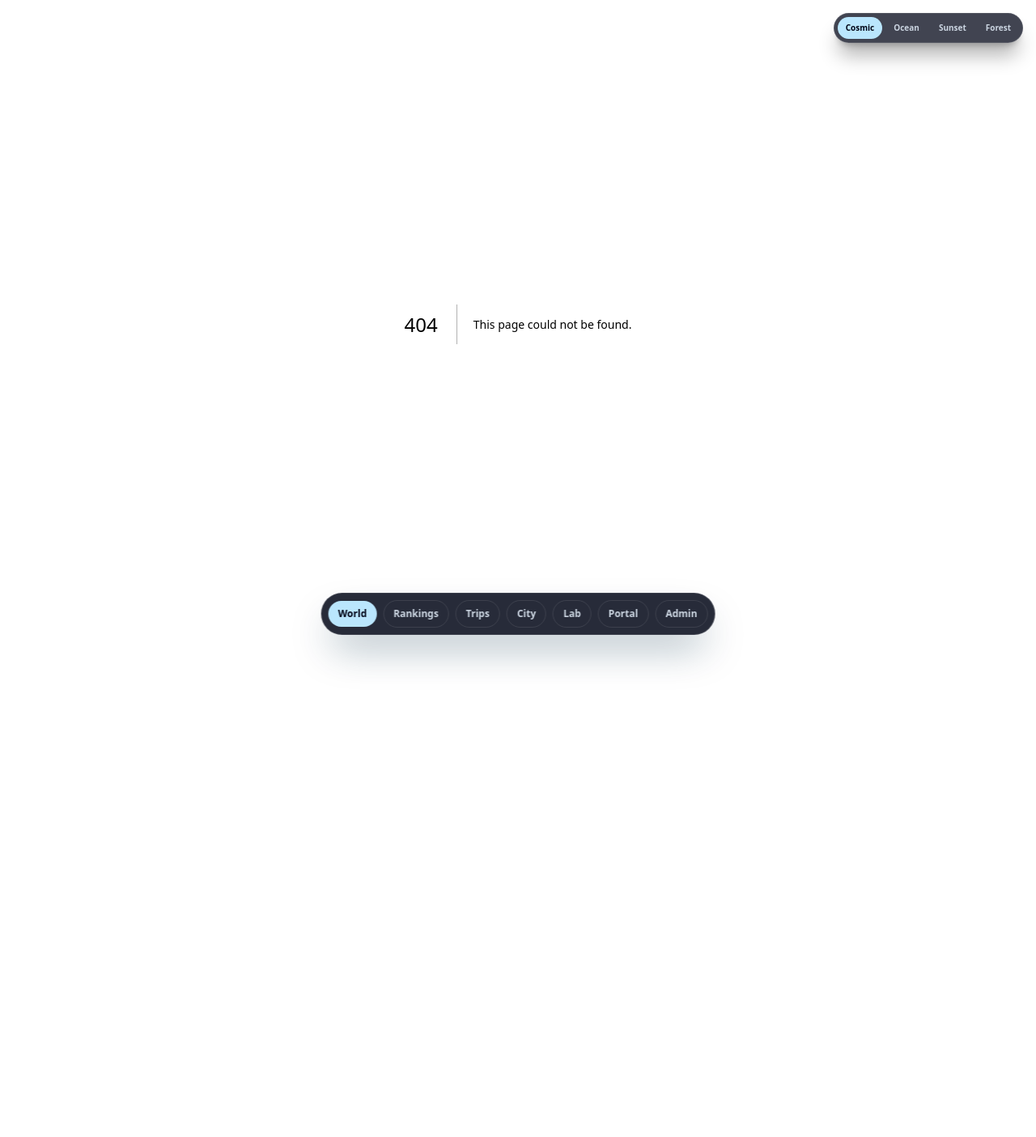
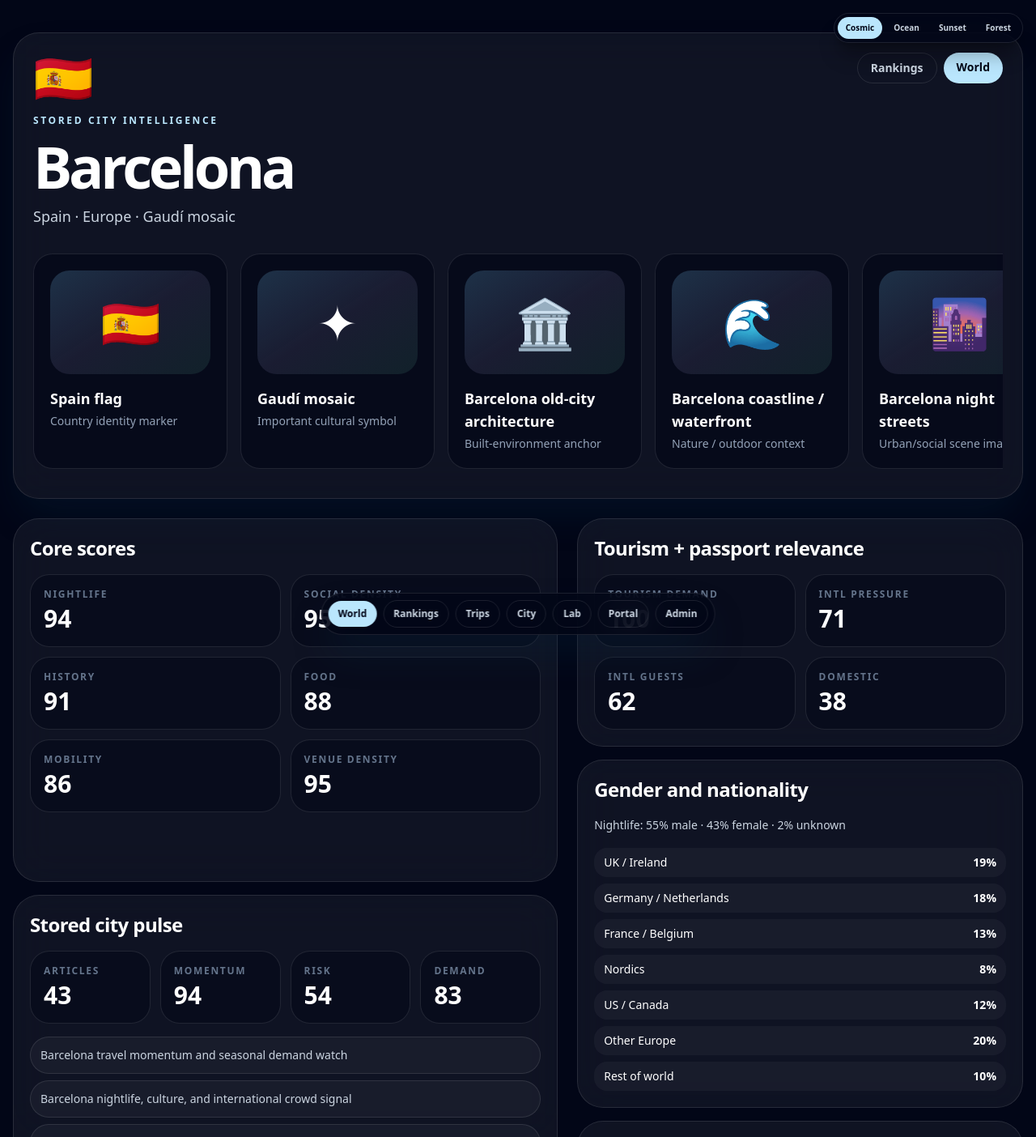
Before and after one commit to irf97/Travel-Guide, a Next.js app in the folder mvp/: page /cities/barcelona-spain in a window 1280 px wide. Before the commit this address had no page. Shown: the top 1404 px of the page at 81% size. Before the commit the page ends 904 px from the top, so only its background shows below. Built offline with nearby package versions, Linux system fonts and the light colour scheme.

Commit message:
Add individual stored city detail pages

```diff
--- /dev/null
+++ b/mvp/app/cities/[id]/page.tsx
@@ -0,0 +1,57 @@
+import Link from "next/link";
+import { notFound } from "next/navigation";
+import { getAllCityIntelligence, getCityIntelligenceById, type MonthName } from "@/lib/city-intelligence";
+
+export function generateStaticParams() {
+  return getAllCityIntelligence().slice(0, 120).map((city) => ({ id: city.id }));
+}
+
+export default function CityPage({ params }: { params: { id: string } }) {
+  const city = getCityIntelligenceById(params.id);
+  if (!city) notFound();
+  const month: MonthName = "July";
+  const weather = city.monthlyWeather[month];
+  const ideas = [
+    { title: "Social Surface Map", body: `Use ${city.venues.bars} bars, ${city.venues.cafes} cafes, and ${city.venues.clubs} clubs to decide whether the city works better for daytime social discovery, nightlife, or mixed-mode exploration.` },
+    { title: "Identity Split Planner", body: `Compare local-heavy zones vs tourist-heavy zones: locals ${city.identityVenueCounts.locals.bars} bar-equivalent venues, tourists ${city.identityVenueCounts.tourists.bars}, students ${city.identityVenueCounts.students.bars}.` },
+    { title: "Month Strategy", body: `${month} has ${weather.avgTempC}°C average, ${weather.rainDays} rain days, and outdoor nightlife score ${weather.outdoorNightlifeScore}/100. Use this to choose day/night pacing.` }
+  ];
+
+  return <main className="min-h-screen bg-slate-950 px-4 py-10 text-white">
+    <section className="mx-auto max-w-7xl rounded-[2rem] border border-white/10 bg-white/[0.055] p-6 shadow-2xl shadow-sky-950/30 backdrop-blur-xl">
+      <div className="flex flex-wrap items-start justify-between gap-4">
+        <div>
+          <div className="text-6xl">{city.visuals.flag}</div>
+          <p className="mt-4 text-xs font-black uppercase tracking-[0.22em] text-sky-200">Stored city intelligence</p>
+          <h1 className="mt-3 text-5xl font-black tracking-[-0.06em] md:text-7xl">{city.name}</h1>
+          <p className="mt-3 text-lg text-slate-300">{city.country} · {city.continent} · {city.visuals.symbol}</p>
+        </div>
+        <div className="flex gap-2"><Link className="rounded-full border border-white/10 px-4 py-2 text-sm font-black text-slate-300" href="/rankings">Rankings</Link><Link className="rounded-full bg-sky-200 px-4 py-2 text-sm font-black text-slate-950" href="/world">World</Link></div>
+      </div>
+
+      <div className="mt-8 flex snap-x gap-4 overflow-x-auto pb-3">
+        {city.visuals.slides.map((slide) => <div key={slide.kind} className="min-w-[240px] snap-start rounded-[1.5rem] border border-white/10 bg-slate-950/60 p-5">
+          <div className="grid h-32 place-items-center rounded-2xl bg-gradient-to-br from-sky-300/20 via-violet-300/10 to-emerald-300/10 text-6xl">{slide.label}</div>
+          <h2 className="mt-4 text-lg font-black">{slide.title}</h2>
+          <p className="mt-1 text-sm text-slate-400">{slide.caption}</p>
+        </div>)}
+      </div>
+    </section>
+
+    <section className="mx-auto mt-6 grid max-w-7xl gap-6 lg:grid-cols-[1.1fr_.9fr]">
+      <div className="grid gap-4">
+        <Panel title="Core scores"><div className="grid gap-3 md:grid-cols-2"><Metric label="Nightlife" value={city.nightlife_score}/><Metric label="Social density" value={city.social_density_score}/><Metric label="History" value={city.history_score}/><Metric label="Food" value={city.food_culture_score}/><Metric label="Mobility" value={city.mobility_score}/><Metric label="Venue density" value={city.venues.densityScore}/></div></Panel>
+        <Panel title="Stored city pulse"><div className="grid gap-3 md:grid-cols-4"><Metric label="Articles" value={city.pulse.articleCount}/><Metric label="Momentum" value={city.pulse.eventMomentum}/><Metric label="Risk" value={city.pulse.riskScore}/><Metric label="Demand" value={city.pulse.demandPressure}/></div><div className="mt-4 grid gap-2">{city.pulse.headlines.map((headline) => <div key={headline} className="rounded-2xl border border-white/10 bg-white/[0.04] p-3 text-sm text-slate-300">{headline}</div>)}</div></Panel>
+        <Panel title="Venue counts by identity"><div className="grid gap-3 md:grid-cols-4">{Object.entries(city.identityVenueCounts).filter(([key]) => key !== "note").map(([key, value]) => typeof value === "object" ? <div key={key} className="rounded-2xl border border-white/10 bg-slate-950/50 p-4"><h3 className="text-sm font-black capitalize text-sky-200">{key}</h3><p className="mt-2 text-sm text-slate-300">Bars {value.bars}<br/>Clubs {value.clubs}<br/>Restaurants {value.restaurants}<br/>Cafes {value.cafes}</p></div> : null)}</div><p className="mt-3 text-xs text-slate-500">{city.identityVenueCounts.note}</p></Panel>
+      </div>
+      <div className="grid gap-4">
+        <Panel title="Tourism + passport relevance"><div className="grid grid-cols-2 gap-3"><Metric label="Tourism demand" value={city.tourism.cityTourismDemandScore}/><Metric label="Intl pressure" value={city.tourism.internationalTouristPressure}/><Metric label="Intl guests" value={city.tourism.internationalGuestShare}/><Metric label="Domestic" value={city.tourism.domesticGuestShare}/></div></Panel>
+        <Panel title="Gender and nationality"><p className="text-sm leading-6 text-slate-300">Nightlife: {city.demographics.nightlifeGenderMix.male}% male · {city.demographics.nightlifeGenderMix.female}% female · {city.demographics.nightlifeGenderMix.unknown}% unknown</p><div className="mt-4 grid gap-2">{city.demographics.touristNationalityMix.map((item) => <div key={item.label} className="flex justify-between rounded-xl bg-white/[0.04] px-3 py-2 text-sm"><span>{item.label}</span><b>{item.share}%</b></div>)}</div></Panel>
+        <Panel title="Three smart actions">{ideas.map((idea) => <div key={idea.title} className="mb-3 rounded-2xl border border-white/10 bg-white/[0.04] p-4"><h3 className="font-black text-white">{idea.title}</h3><p className="mt-2 text-sm leading-6 text-slate-300">{idea.body}</p></div>)}</Panel>
+      </div>
+    </section>
+  </main>;
+}
+
+function Panel({ title, children }: { title: string; children: React.ReactNode }) { return <section className="rounded-[2rem] border border-white/10 bg-white/[0.055] p-5 backdrop-blur-xl"><h2 className="mb-4 text-2xl font-black tracking-tight">{title}</h2>{children}</section>; }
+function Metric({ label, value }: { label: string; value: number }) { return <div className="rounded-2xl border border-white/10 bg-slate-950/50 p-4"><div className="text-xs font-black uppercase tracking-[0.14em] text-slate-500">{label}</div><div className="mt-1 text-3xl font-black">{value}</div></div>; }
```
